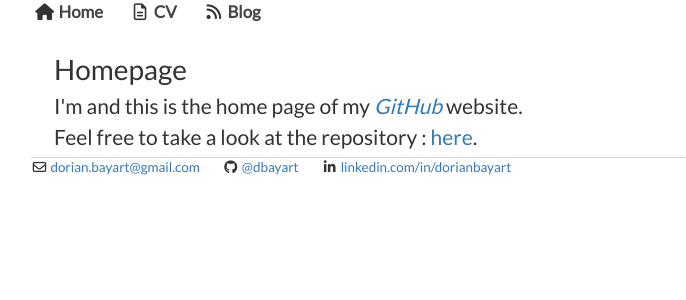
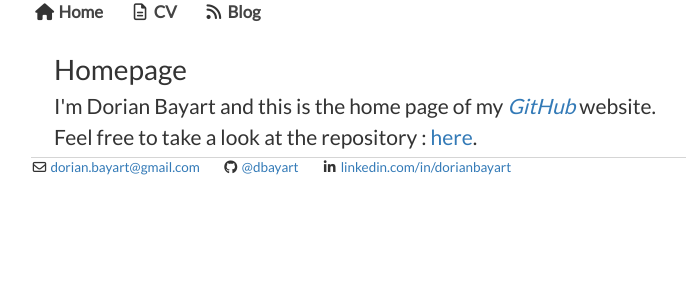
Before and after one commit to dorianbayart/dorianbayart.github.io, a Jekyll site: the page built from index.html, in a window 1280 px wide. Shown: the top 300 px of the page, without its empty margins (1-687 px from the left). Built offline with Jekyll 4.4.1, drawn with Linux system fonts in a browser that asks for light colours; nearby versions of some CDN libraries.

Commit message:
Update _config.yml

```diff
--- a/_config.yml
+++ b/_config.yml
@@ -1,4 +1,5 @@
 name: Dorian Bayart
+author: Dorian Bayart
 markdown: kramdown
 permalink: /blog/:year/:month/:day/:title
 
```
